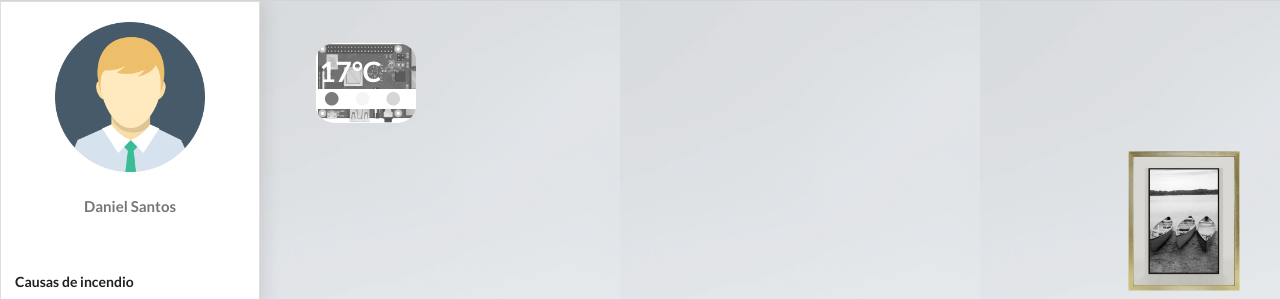
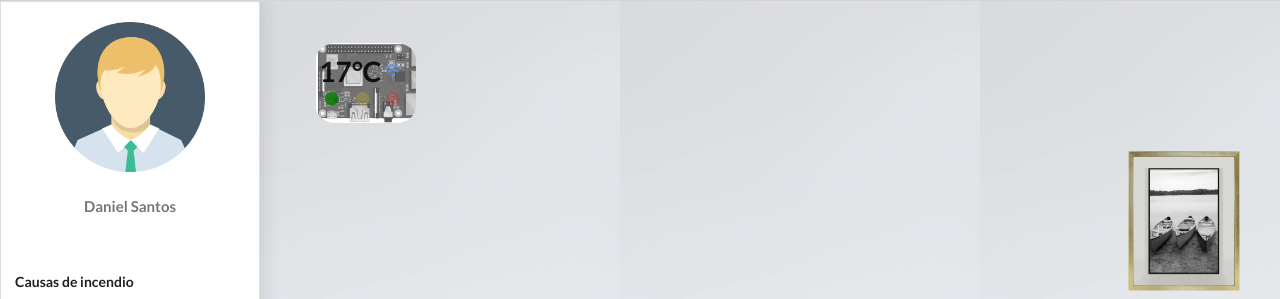
Before and after one commit to xdanielsb/Simulation-Fires, a plain HTML site: page view/index.html in a window 1280 px wide. Both pictures are taken after a click on the icon 137 px from the left and 483 px from the top of the page. Shown: the top 299 px of the page. Drawn offline with nearby package versions, Linux system fonts and the light colour scheme.

Commit message:
Configure sensor in a way that looks like a IOT device.

```diff
--- a/view/index.html
+++ b/view/index.html
@@ -81,10 +81,10 @@
       <div class="content-sim">
         <div class="thermostat" db="Ensamblaje Físico" dbp="right" >
           <div class="up-thermo">
-            <i class="fa fa-wifi wifi" aria-hidden="true"></i>
+            <i class="fa fa-wifi wifi" aria-hidden="true" id="wifi"></i>
           </div>
           <div class="med-thermo">
-            <h1 class="ui  center aligned  header celcius-temp" style="color:white "> 17&deg;C </h1>
+            <h1 class="ui  center aligned  header celcius-temp" > 17&deg;C </h1>
           </div>
           <div class="down-thermo">
             <div class="dots">
@@ -227,7 +227,7 @@
           <div class="stats">
             <div id="wrapper">
             	<div id="termometer">
-            		<div id="temperature" style="height:10px" data-value="5°C"></div>
+            		<div id="temperature" style="height:20px" data-value="17°C"></div>
             		<div id="graduations"></div>
             	</div>
             </div>
--- a/view/script/index.js
+++ b/view/script/index.js
@@ -43,6 +43,7 @@ $(document).ready(function () {
     $('#iniciarSimulacion').hide();
     $('#detenerSimulacion').show();
     $('#iniciarGraficasSimulacion').show();
+    $("#wifi").addClass("animate");
     setTimeout( function(){
       $(".content-body").addClass("fog");
       $('.fog__container').show();
@@ -60,6 +61,7 @@ $(document).ready(function () {
     $('#detenerSimulacion').hide();
     $('#iniciarSimulacion').show();
     $("#isOk").removeClass("animate");
+    $("#wifi").removeClass("animate");
     $("#isSmoke").removeClass("animate");
     $("#isFire").removeClass("animate");
     $(".smokeElement").removeClass("smoke");
--- a/view/style/thermostat.css
+++ b/view/style/thermostat.css
@@ -4,10 +4,8 @@
 }
 .thermostat{
   height: 80px;
-  background-image: url(../img/raspberry.png);
+  background-image: url(../img/raspberry-gray.png);
   background-size: cover;
-     -webkit-filter: grayscale(100%); /* Safari 6.0 - 9.0 */
-    filter: grayscale(100%);
   width: 100px;
   margin-top:2em;
   margin-left: 3em;
@@ -23,7 +21,7 @@
 	color: white;
 }
 .down-thermo{
-  background-color: white;
+  background-color: transparent;
 }
 .dots{
   text-align: center;
```
Also changed, not shown: view/img/raspberry-gray.png (added).
